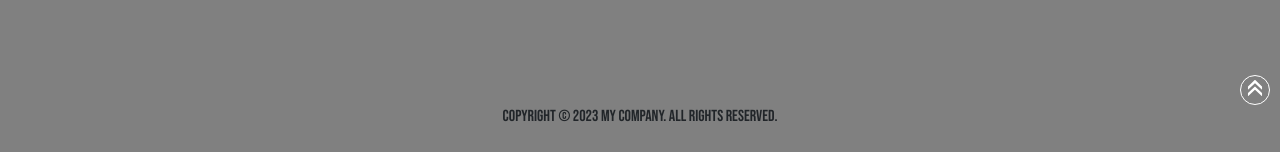
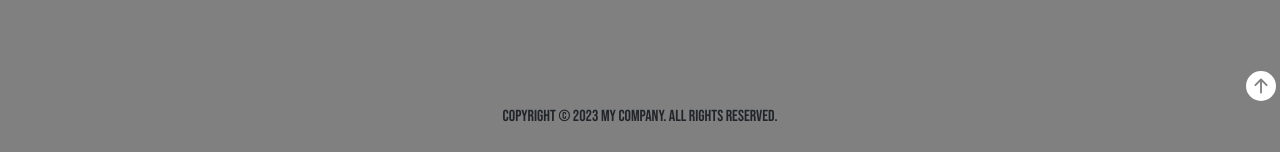
Before and after one commit to Eclipse-K/Animation_Page, a React (Create React App) app: page / in a window 1280 px wide. Shown: the part 645-797 px from the top of the page. Built offline with nearby package versions, Linux system fonts and the light colour scheme.

Commit message:
Edit scrollbutton icon

```diff
--- a/src/Components/ScrollTopButton.css
+++ b/src/Components/ScrollTopButton.css
@@ -4,8 +4,12 @@
   right: 10px;
   width: 30px;
   height: 30px;
-  bottom: 50px;
+  bottom: 55px;
   color: white;
-  border: 1px solid white;
-  border-radius: 50px;
+  border-style: none;
 }
+
+.arrowIcon {
+  width: 30px;
+  height: 30px;
+}
--- a/src/Components/ScrollTopButton.js
+++ b/src/Components/ScrollTopButton.js
@@ -1,4 +1,4 @@
-import { SiAcclaim } from "react-icons/si";
+import { BsArrowUpCircleFill } from "react-icons/bs";
 import "./ScrollTopButton.css";
 
 function ScrollTopButton() {
@@ -8,7 +8,7 @@ function ScrollTopButton() {
 
   return (
     <button className="scrollbutton" onClick={handleScrollTop}>
-      <SiAcclaim />
+      <BsArrowUpCircleFill className="arrowIcon" />
     </button>
   );
 }
```
